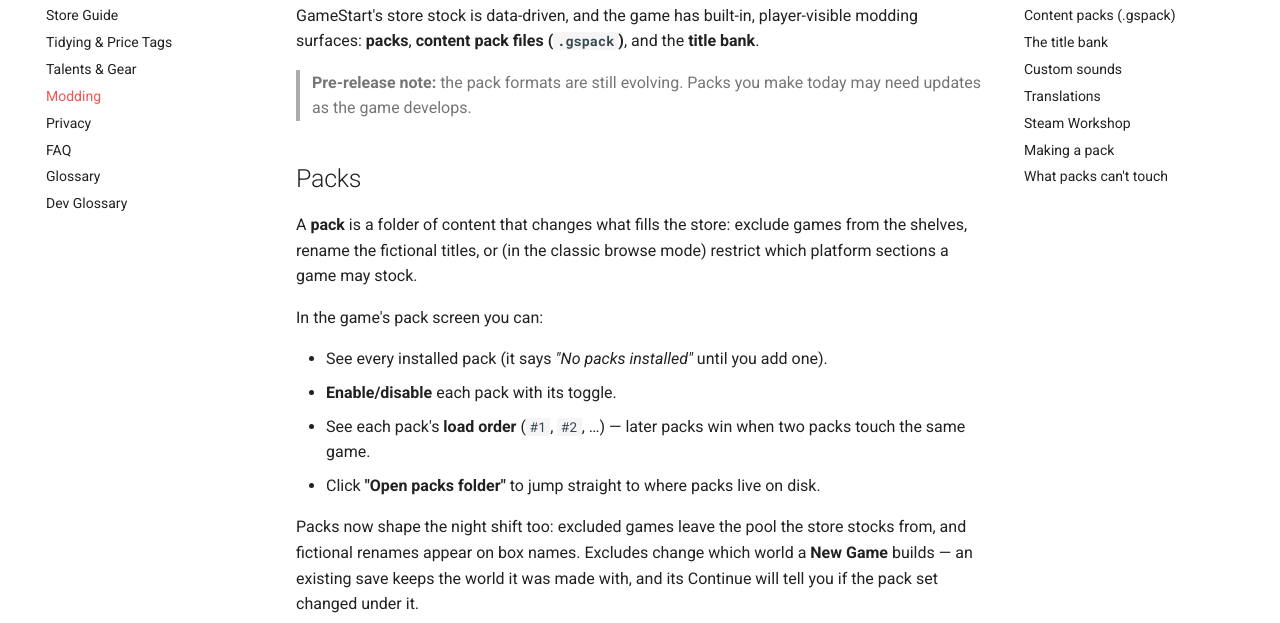
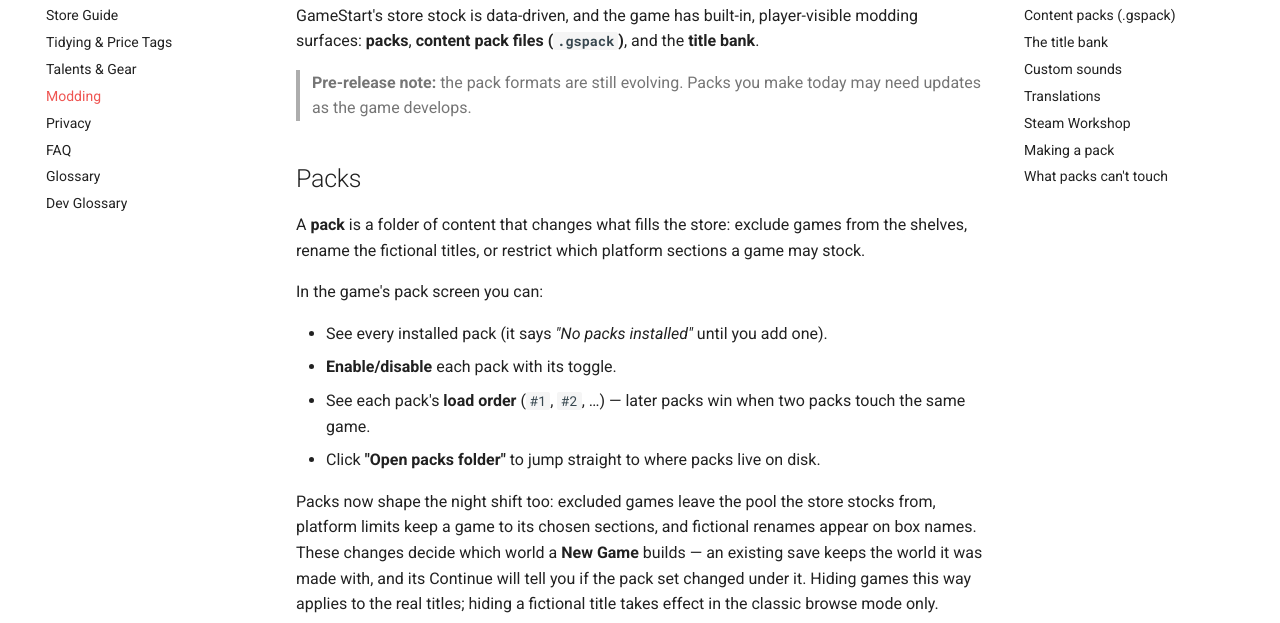
Before and after one commit to Nutshell-Studio/gamestart-wiki, a plain HTML site: page Modding/index.html in a window 1280 px wide. Shown: the part 177-800 px from the top of the page. Drawn offline with Linux system fonts and the light colour scheme.

Commit message:
deploy: wiki @ 75044ee876356e5ae26af6b7c1ffe79ba7e1eead Nutshell-Studio/gamestart@75044ee876356e5ae26af6b7c1ffe79ba7e1eead

```diff
--- a/Modding/index.html
+++ b/Modding/index.html
@@ -797,8 +797,8 @@
 </blockquote>
 <h2 id="packs">Packs</h2>
 <p>A <strong>pack</strong> is a folder of content that changes what fills the store:
-exclude games from the shelves, rename the fictional titles, or (in the classic
-browse mode) restrict which platform sections a game may stock.</p>
+exclude games from the shelves, rename the fictional titles, or restrict which
+platform sections a game may stock.</p>
 <p>In the game's pack screen you can:</p>
 <ul>
 <li>See every installed pack (it says <em>"No packs installed"</em> until you add one).</li>
@@ -808,9 +808,12 @@
 <li>Click <strong>"Open packs folder"</strong> to jump straight to where packs live on disk.</li>
 </ul>
 <p>Packs now shape the night shift too: excluded games leave the
-pool the store stocks from, and fictional renames appear on box names. Excludes
-change which world a <strong>New Game</strong> builds — an existing save keeps the world it
-was made with, and its Continue will tell you if the pack set changed under it.</p>
+pool the store stocks from, platform limits keep a game to its chosen sections,
+and fictional renames appear on box names. These changes decide which world a
+<strong>New Game</strong> builds — an existing save keeps the world it was made with, and
+its Continue will tell you if the pack set changed under it. Hiding games this
+way applies to the real titles; hiding a fictional title takes effect in the
+classic browse mode only.</p>
 <h2 id="installing-a-pack">Installing a pack</h2>
 <ol>
 <li>In the game, open the pack screen and click <strong>"Open packs folder"</strong>.</li>
```
Also changed, not shown: search/search_index.json (+1 -1 lines).
